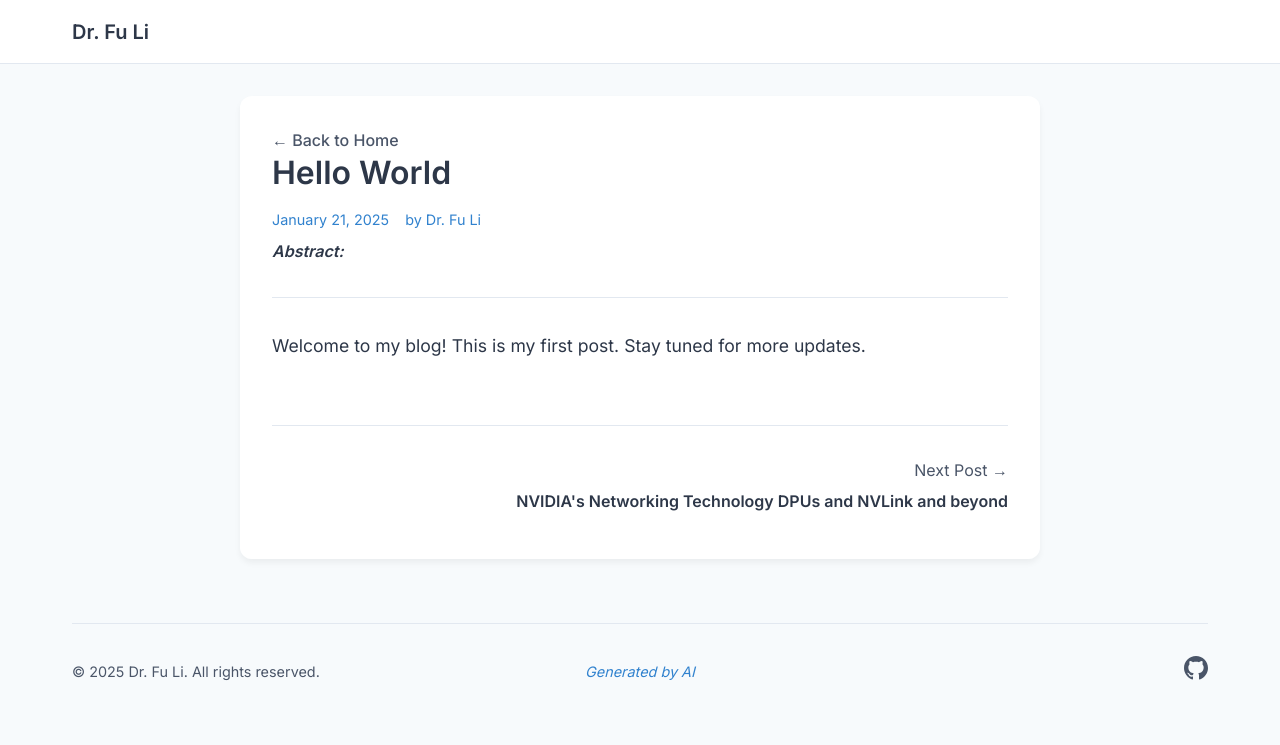
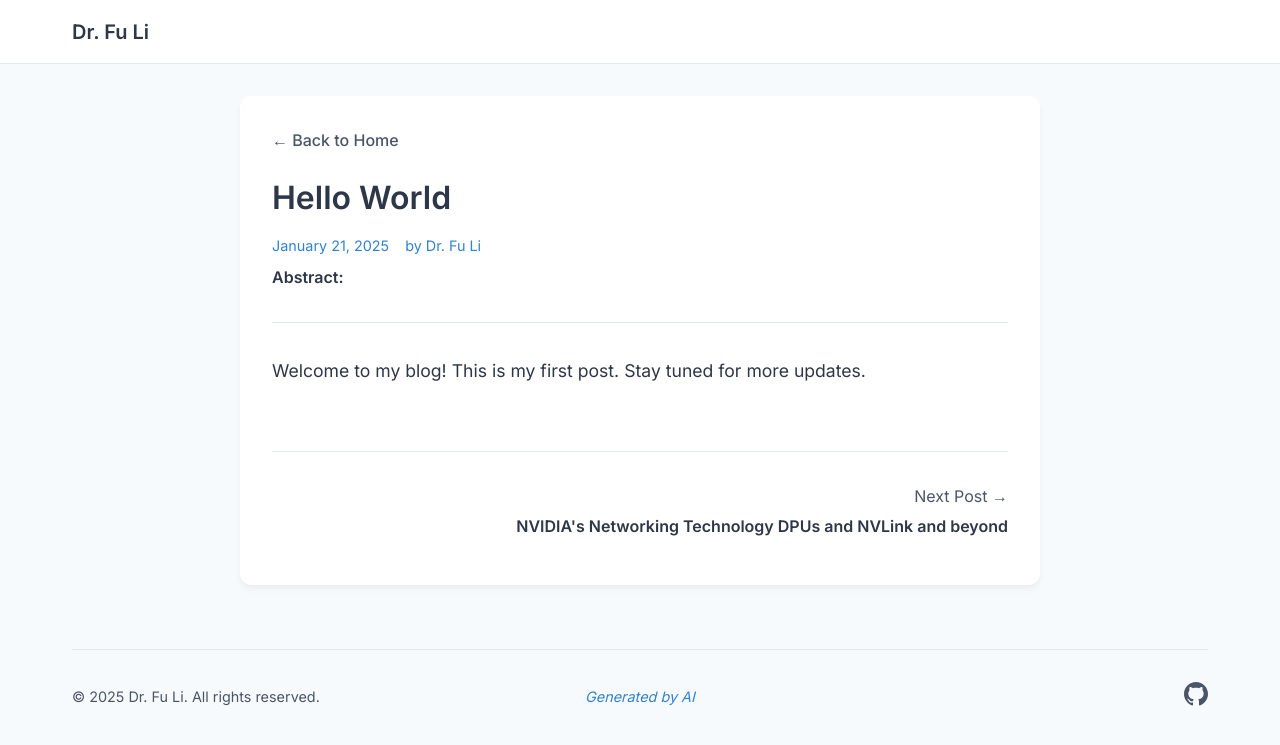
Before and after one commit to leoustc/leoustc.github.io, a Jekyll site: the page built from _posts/2025-01-21-hello-world.md, in a window 1280 px wide. Shown: the top 745 px of the page. Built offline with Jekyll 4.4.1, drawn with Linux system fonts in a browser that asks for light colours.

Commit message:
20250122.11.22.06.44002

```diff
--- a/_layouts/post.html
+++ b/_layouts/post.html
@@ -5,9 +5,9 @@
     <nav>
         <a href="{{ '/' | relative_url }}" class="back-to-blog">← Back to Home</a>
     </nav>
-
+    <br>
     <header class="post-header">
-        <h1 class="post-title">{{ page.title }}</h1>
+        <strong> <h1 class="post-title">{{ page.title }}</h1> </strong>
         <div class="post-meta">
             <time datetime="{{ page.date | date_to_xmlschema }}">
                 {{ page.date | date: "%B %d, %Y" }}
@@ -23,7 +23,7 @@
             </div>
             {% endif %}
         </div>
-        <strong><em>Abstract: </em></strong>
+        <strong>Abstract: </strong>
         {{ page.abstract }}
     </header>
 
```
